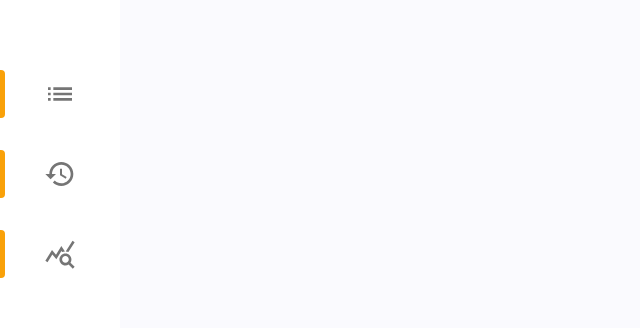
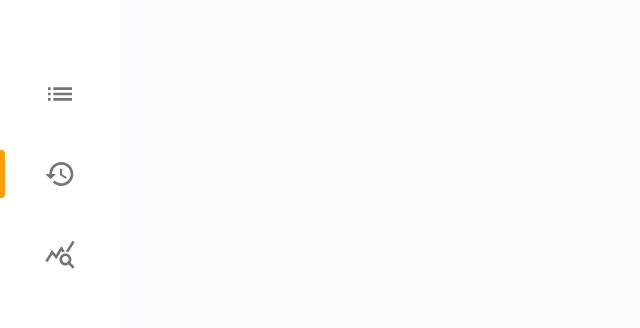
Before and after one commit to Joaquin-5/Shopping-List, a React (Vite) app in the folder Shopping-Front/: page /history in a window 1280 px wide. Shown: the part 228-556 px from the top of the page, without its empty margins (0-640 px from the left). Built offline with nearby package versions, Linux system fonts and the light colour scheme.

Commit message:
sidebar scroll solucionado

```diff
--- a/Shopping-Front/src/components/sideBar/SideBar.tsx
+++ b/Shopping-Front/src/components/sideBar/SideBar.tsx
@@ -6,7 +6,7 @@ import Badge from "@mui/material/Badge";
 import IconButton from "@mui/material/IconButton";
 import Tooltip from "@mui/material/Tooltip";
 import { useSelector } from "react-redux";
-import { useNavigate } from "react-router-dom";
+import { useLocation, useNavigate } from "react-router-dom";
 import { RootState } from "../../store";
 import "./sidebar.style.css";
 import { Box } from "@mui/material";
@@ -18,16 +18,19 @@ interface Props {
 export const SideBar: React.FC<Props> = ({ children }) => {
   const navigate = useNavigate();
   const { items } = useSelector((state: RootState) => state.cart);
+  const location = useLocation();
 
   return (
     <>
-      <Box display="flex" maxWidth={"100vw"} sx={{ overflow: "hidden" }}>
+      <Box display="flex" maxWidth={"100vw"}>
         <div className="container">
           <img src="logo.svg"></img>
           <div className="button-container">
             <Tooltip title="items">
               <IconButton
-                className="icon-button"
+                className={`icon-button ${
+                  location.pathname.split("/")[1] === "" && "icon-button-active"
+                }`}
                 sx={{ borderRadius: "5px" }}
                 onClick={() => navigate("/")}
               >
@@ -36,7 +39,10 @@ export const SideBar: React.FC<Props> = ({ children }) => {
             </Tooltip>
             <Tooltip title="history">
               <IconButton
-                className="icon-button"
+                className={`icon-button ${
+                  location.pathname.split("/")[1] === "history" &&
+                  "icon-button-active"
+                }`}
                 sx={{ borderRadius: "5px" }}
                 onClick={() => navigate("/history")}
               >
@@ -44,7 +50,11 @@ export const SideBar: React.FC<Props> = ({ children }) => {
               </IconButton>
             </Tooltip>
             <Tooltip title="statistics">
-              <IconButton className="icon-button" sx={{ borderRadius: "5px" }}>
+              <IconButton
+                className="icon-button"
+                sx={{ borderRadius: "5px" }}
+                onClick={() => navigate("/statistics")}
+              >
                 <QueryStatsIcon sx={{ fontSize: "2rem" }} />
               </IconButton>
             </Tooltip>
--- a/Shopping-Front/src/components/sideBar/sidebar.style.css
+++ b/Shopping-Front/src/components/sideBar/sidebar.style.css
@@ -21,9 +21,13 @@
 
 .icon-button {
     position: relative;
+    width: 100%;
+    display: flex;
+    justify-content: center;
+    align-items: center;
 }
 
-.icon-button::before {
+.icon-button-active::before {
     content: "";
     width: 5px;
     background-color: #F9A109;
```
